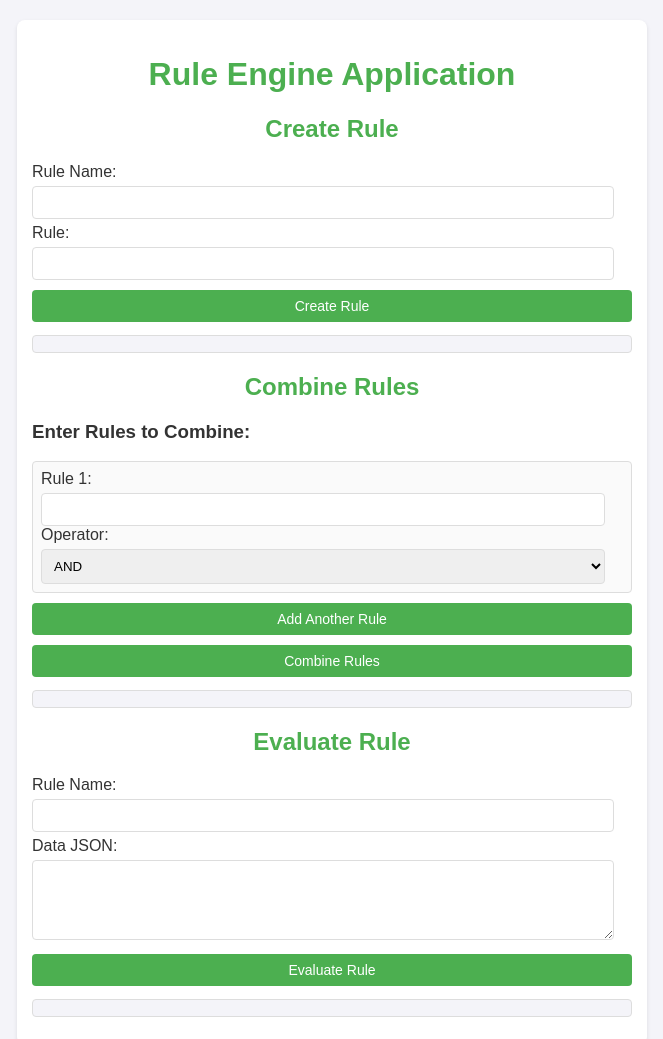
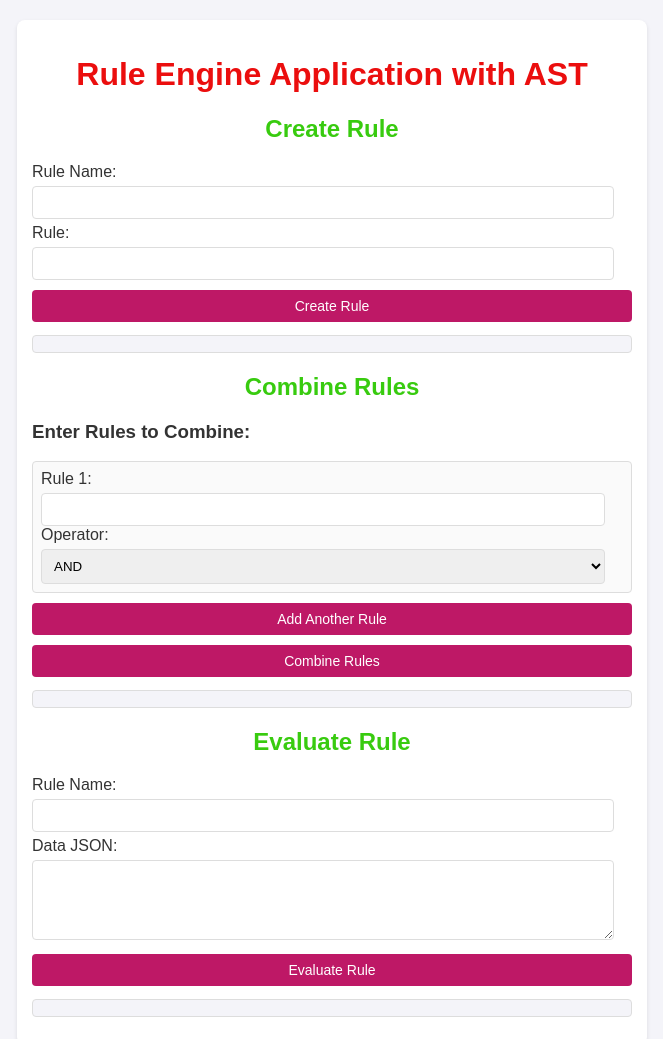
Before and after one commit to Deep0729/Application_-1-_Rule_-Engine_with_AST, a website: page views/index.html in a window 1280 px wide. Shown: the top 1039 px of the page, without its empty margins (308-971 px from the left). Drawn offline with Linux system fonts and the light colour scheme.

Commit message:
Update index.html

```diff
--- a/views/index.html
+++ b/views/index.html
@@ -22,9 +22,14 @@
     border-radius: 8px;
 }
 
-h1, h2 {
+h1 {
     text-align: center;
-    color: #4CAF50;
+    color: #eb0e0e;
+}
+
+h2 {
+    text-align: center;
+    color: #38cb0f;
 }
 
 form {
@@ -55,7 +60,7 @@ form button {
     padding: 8px;
     margin-top: 10px;
     border: none;
-    background-color: #4CAF50;
+    background-color: #be1866;
     color: #fff;
     border-radius: 4px;
     cursor: pointer;
@@ -63,7 +68,7 @@ form button {
 }
 
 form button:hover {
-    background-color: #45a049;
+    background-color: #7cde1a;
 }
 
 pre {
@@ -136,7 +141,7 @@ pre {
 </head>
 <body>
     <div class="container">
-        <h1>Rule Engine Application</h1>
+        <h1>Rule Engine Application with AST</h1>
 
         <h2>Create Rule</h2>
         <form id="create-rule-form">
```
